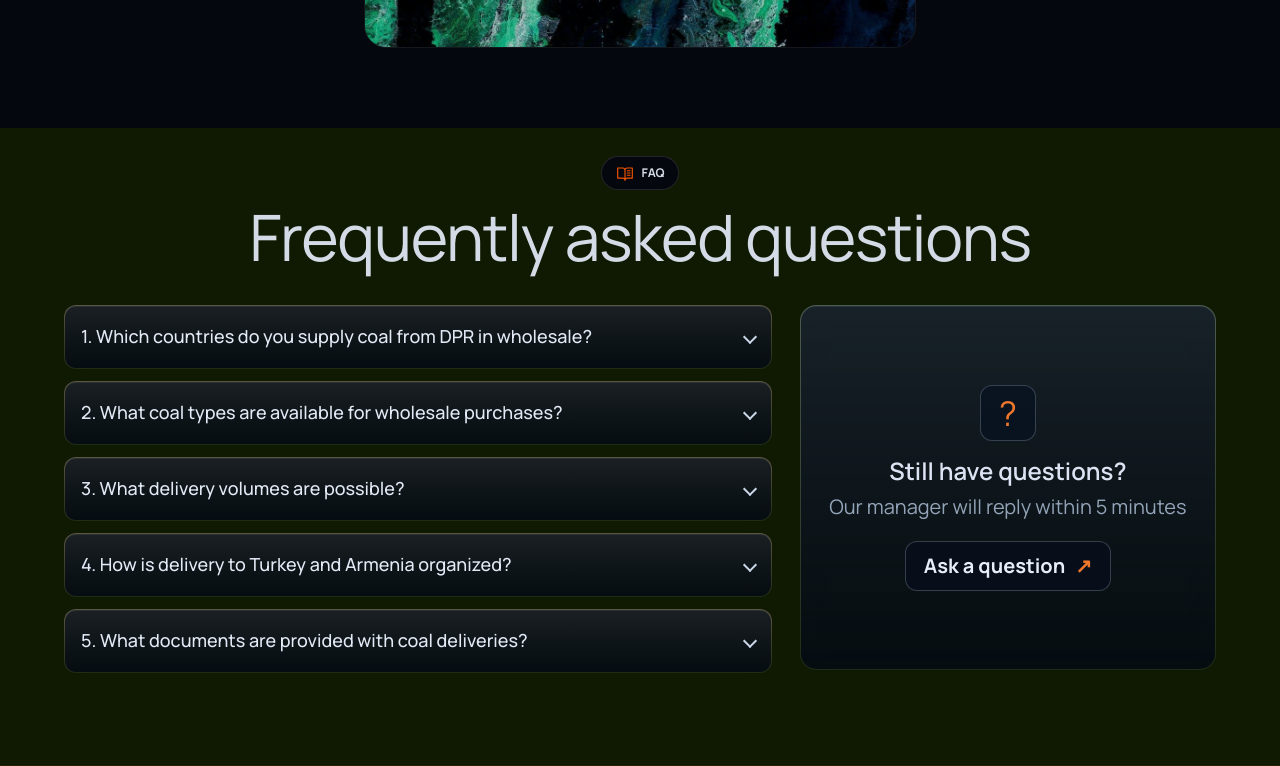
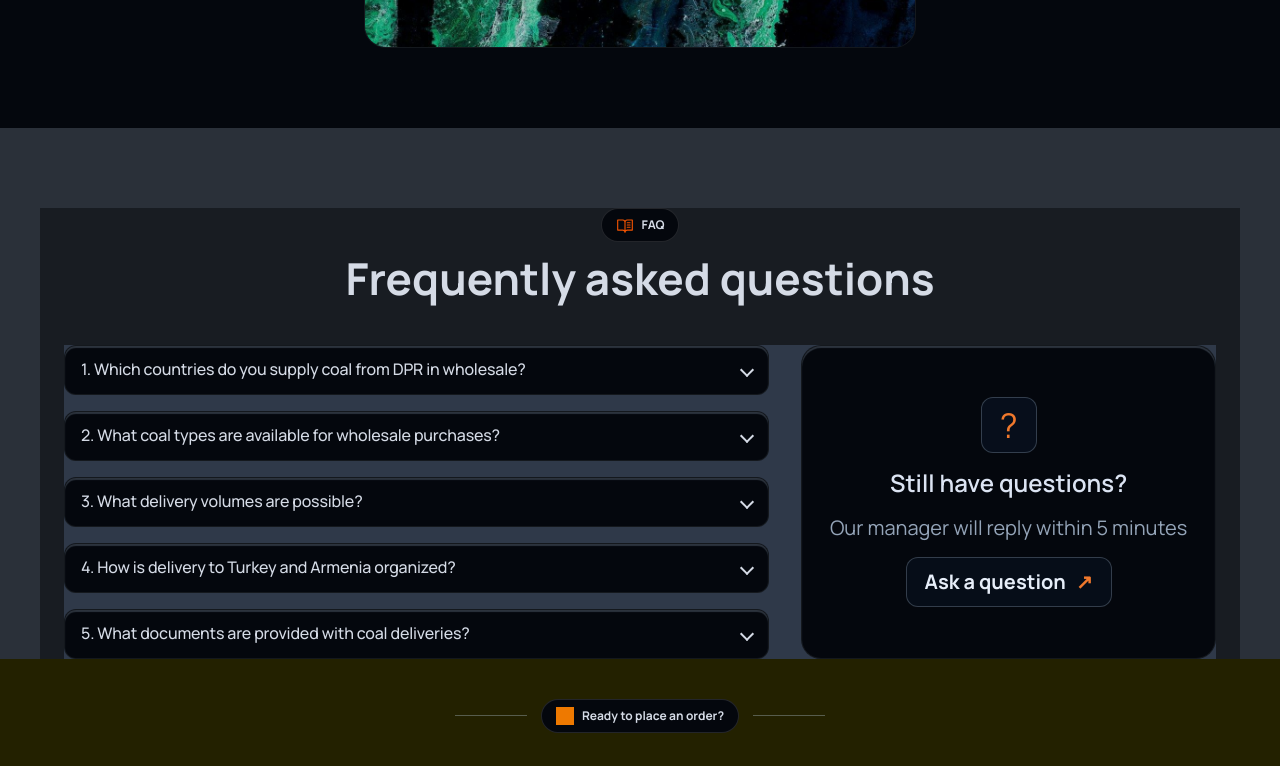
Before and after one commit to dmitriylmao/impexcoal, a Next.js app: page /en in a window 1280 px wide. Shown: the part 5260-6026 px from the top of the page. Built offline with nearby package versions, Linux system fonts and the light colour scheme; no server answers; the database is empty; grey boxes are pictures that could not be loaded.

Commit message:
styles for FAQ #1

```diff
--- a/src/components/sections/home/FaqSection.module.css
+++ b/src/components/sections/home/FaqSection.module.css
@@ -1,21 +1,31 @@
 .root {
   width: 100%;
-  padding: 28px 0 92px;
-  background: #101a03;
+  padding: 80px 0 0;
+  background-color: #04070d;
+  background-color: #2a3039;
 }
 
 .inner {
-  width: min(1200px, 100%);
+  width: 100%;
+  max-width: 1200px;
   margin: 0 auto;
+  display: flex;
+  flex-direction: column;
+  justify-content: center;
+  align-items: center;
+  gap: 40px;
   padding: 0 24px;
-  display: grid;
-  gap: 34px;
+  background-color: #181c22;
 }
 
 .top {
-  display: grid;
-  justify-items: center;
-  gap: 12px;
+  width: 100%;
+  max-width: 640px;
+  display: flex;
+  flex-direction: column;
+  justify-content: center;
+  align-items: center;
+  gap: 10px;
 }
 
 .badge {
@@ -45,19 +55,27 @@
 .title {
   margin: 0;
   color: #d5dbe6;
-  font-size: clamp(42px, 5.6vw, 64px);
-  line-height: 1.08;
-  letter-spacing: -0.02em;
   text-align: center;
+  font-size: 44px;
+  font-weight: 700;
+  line-height: 1.2;
+  letter-spacing: 0;
+  max-width: 640px;
+  width: 100%;
+  white-space: pre-wrap;
+  word-wrap: break-word;
+  word-break: break-word;
 }
 
 .content {
-  --faq-item-h: 62px;
-  --faq-gap: 12px;
+  --faq-item-h: 48px;
+  --faq-gap: 16px;
   display: grid;
   grid-template-columns: minmax(0, 1.7fr) minmax(320px, 1fr);
-  gap: 28px;
+  gap: 32px;
   align-items: start;
+  width: 100%;
+  background-color: #2f3949;
 }
 
 .faqList {
@@ -66,19 +84,21 @@
 }
 
 .item {
-  border: 1px solid transparent;
+  border-radius: 10px;
+  border: 1px solid rgba(216, 231, 242, 0.07);
   border-radius: 12px;
-  background:
-    linear-gradient(180deg, rgba(4, 12, 24, 0.72), rgba(2, 8, 16, 0.86)) padding-box,
-    linear-gradient(180deg, rgba(255, 217, 207, 0.32), rgba(207, 231, 255, 0.09)) border-box;
-  box-shadow: inset 0 1px 0 rgba(255, 255, 255, 0.07);
+  background-color: #04070d;
+  box-shadow: inset 0px 2px 1px 0px rgba(207, 231, 255, 0.2);
   backdrop-filter: blur(12px) saturate(120%);
   transition: border-color 0.2s ease, box-shadow 0.2s ease;
 }
 
 .itemOpen {
-  border-color: transparent;
-  box-shadow: inset 0 1px 0 rgba(255, 255, 255, 0.12), 0 12px 26px rgba(0, 0, 0, 0.2);
+  box-shadow: inset 0px 2px 1px 0px rgba(207, 231, 255, 0.2);
+
+  gap: 8px;
+  border: 1px solid rgba(216, 231, 242, 0.07);
+  box-shadow: inset 0px 2px 1px 0px rgba(207, 231, 255, 0.2);
 }
 
 .trigger {
@@ -96,26 +116,27 @@
 }
 
 .question {
-  color: #e3eaf6;
-  font-size: 18px;
-  line-height: 1.2;
+  color: rgb(213,219,230);
+  font-size: 16px;
+  line-height: 1.6;
   font-weight: 500;
+  letter-spacing: -0.01em;
   text-align: left;
 }
 
 .chevron {
   width: 10px;
   height: 10px;
-  border-right: 2px solid #cbd8ea;
-  border-bottom: 2px solid #cbd8ea;
+  border-right: 2px solid rgb(213,219,230);
+  border-bottom: 2px solid rgb(213,219,230);
   transform: rotate(45deg);
-  transition: transform 0.2s ease, border-color 0.2s ease;
+  transition: transform 0.2s ease-in-out, border-color 0.2s ease;
   flex-shrink: 0;
 }
 
 .chevronOpen {
   transform: rotate(-135deg);
-  border-color: #ebf2ff;
+  border-color: #828790;
 }
 
 .answerWrap {
@@ -124,22 +145,23 @@
 
 .answer {
   margin: 0;
-  color: #9aacbf;
-  font-size: 18px;
-  line-height: 1.52;
+  color: #828790;
+  font-size: 16px;
+  line-height: 1.6;
+  font-weight: 400;
+  letter-spacing: -0.01em;
   white-space: pre-wrap;
 }
 
 .ctaCard {
-  min-height: calc((5 * var(--faq-item-h)) + (4 * var(--faq-gap)) + 7px);
-  border: 1px solid transparent;
-  border-radius: 16px;
-  background:
-    linear-gradient(180deg, rgba(4, 12, 24, 0.72), rgba(2, 8, 16, 0.86)) padding-box,
-    linear-gradient(180deg, rgba(207, 231, 255, 0.32), rgba(207, 231, 255, 0.09)) border-box;
-  box-shadow: inset 0 1px 0 rgba(255, 255, 255, 0.08);
+  min-height: calc((5 * var(--faq-item-h)) + (4 * var(--faq-gap)) + 10px);
+  border-radius: 20px;
+  border: 1px solid rgba(216, 231, 242, 0.07);
+  box-shadow: inset 0px 2px 1px 0px rgba(207, 231, 255, 0.2);
+  background-color: #04070d;
   backdrop-filter: blur(14px) saturate(130%);
   padding: 24px;
+  gap: 16px;
   display: grid;
   justify-items: center;
   align-content: center;
@@ -160,7 +182,6 @@
 }
 
 .ctaTitle {
-  margin: 16px 0 8px;
   color: #dce4f3;
   font-size: 24px;
   line-height: 1.18;
@@ -168,14 +189,12 @@
 }
 
 .ctaSubtitle {
-  margin: 0;
   color: #94a4b8;
   font-size: 20px;
   line-height: 1.36;
 }
 
 .ctaButton {
-  margin-top: 20px;
   border: 1px solid rgba(207, 231, 255, 0.22);
   border-radius: 12px;
   background: rgba(8, 15, 28, 0.8);
```
Also changed, not shown: public/icons/arrow-up-right.svg (added).
